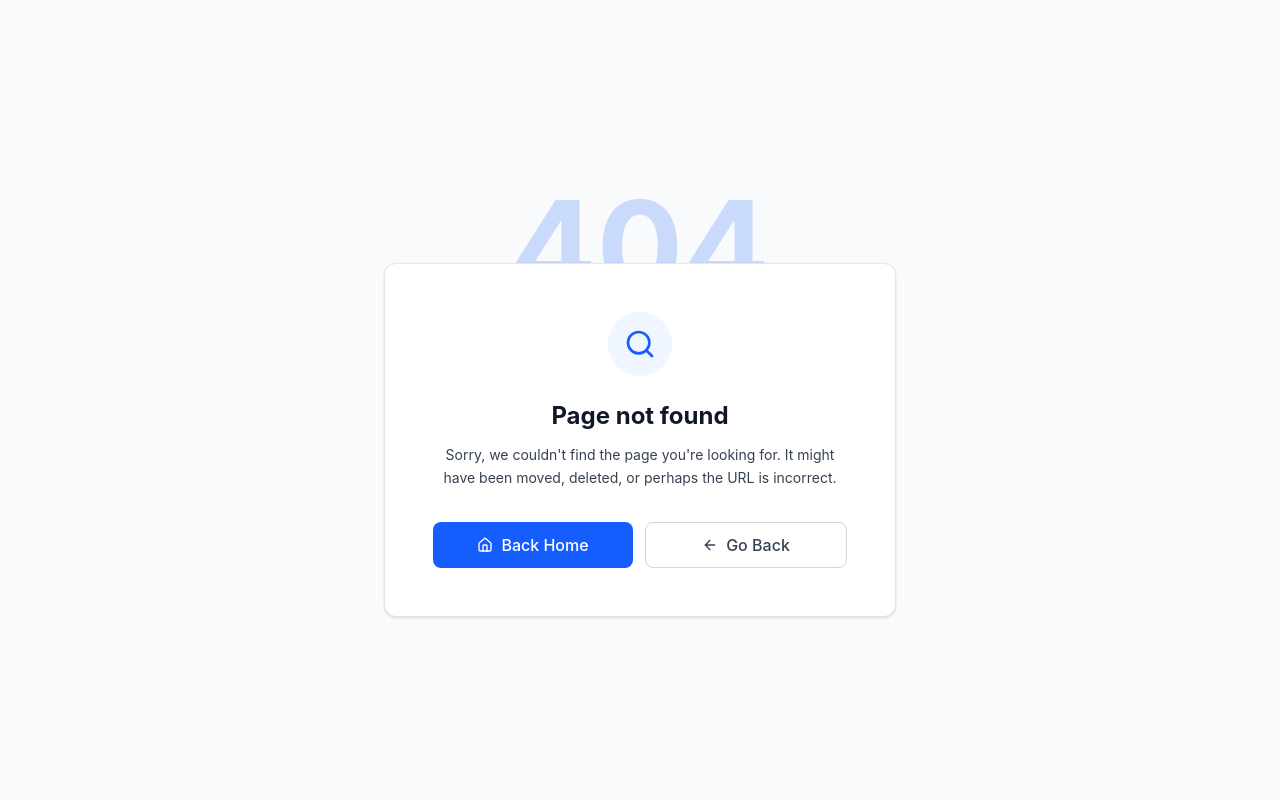
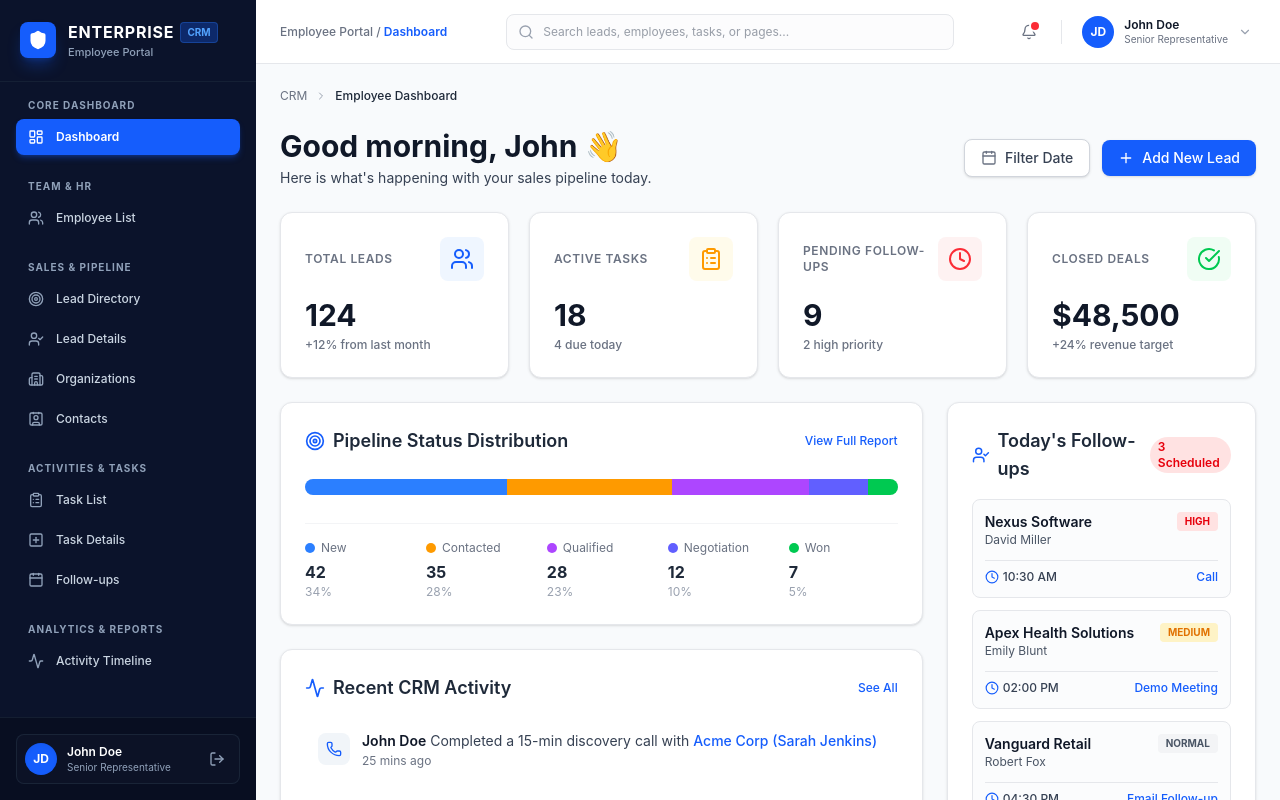
Before and after one commit to gauravjain6065-maker/Frontend, a React (Vite) app: page /employee/dashboard in a window 1280 px wide. Before the commit this address had no page. Shown: the top 800 px of the page. Built offline with nearby package versions, Linux system fonts and the light colour scheme.

Commit message:
fix: Update Employee CRM route prefix to /employee/dashboard and remove duplicate Create Employee sidebar item

```diff
--- a/src/App.jsx
+++ b/src/App.jsx
@@ -128,20 +128,23 @@ export function App() {
         <Route path="/subscription/failed" element={<SubscriptionFailedPage />} />
 
         {/* Convenient Top-Level Direct Aliases */}
-        <Route path="/dashboard" element={<Navigate to="/company-admin/dashboard" replace />} />
-        <Route path="/employees" element={<Navigate to="/company-admin/employees" replace />} />
+        <Route path="/dashboard" element={<Navigate to="/employee/dashboard" replace />} />
+        <Route path="/employees" element={<Navigate to="/employee/employees" replace />} />
         <Route path="/managers" element={<Navigate to="/company-admin/managers" replace />} />
-        <Route path="/leads" element={<Navigate to="/company-admin/leads" replace />} />
-        <Route path="/tasks" element={<Navigate to="/company-admin/tasks" replace />} />
-        <Route path="/organizations" element={<Navigate to="/company-admin/organizations" replace />} />
-        <Route path="/contacts" element={<Navigate to="/company-admin/contacts" replace />} />
+        <Route path="/leads" element={<Navigate to="/employee/leads" replace />} />
+        <Route path="/tasks" element={<Navigate to="/employee/tasks" replace />} />
+        <Route path="/organizations" element={<Navigate to="/employee/organizations" replace />} />
+        <Route path="/contacts" element={<Navigate to="/employee/contacts" replace />} />
 
-        {/* Employee CRM Module Routes */}
-        <Route path="/crm" element={<CrmLayout />}>
+        {/* Legacy /crm/* Redirect to /employee/* */}
+        <Route path="/crm" element={<Navigate to="/employee/dashboard" replace />} />
+        <Route path="/crm/*" element={<Navigate to="/employee/dashboard" replace />} />
+
+        {/* Primary Employee Portal Routes (/employee/*) */}
+        <Route path="/employee" element={<CrmLayout />}>
           <Route index element={<Navigate to="dashboard" replace />} />
           <Route path="dashboard" element={<EmployeeDashboard />} />
-          <Route path="employees" element={<EmployeeDashboard />} />
-          <Route path="employees/create" element={<EmployeeDashboard />} />
+          <Route path="employees" element={<ProfileNotificationsPage />} />
           <Route path="leads" element={<MyLeadsPage />} />
           <Route path="leads/details" element={<LeadDetailsPage />} />
           <Route path="organizations" element={<OrganizationsPage />} />
--- a/src/components/layout/CrmLayout.jsx
+++ b/src/components/layout/CrmLayout.jsx
@@ -4,7 +4,6 @@ import {
   Shield,
   LayoutDashboard,
   Users,
-  UserPlus,
   Target,
   UserCheck,
   Building2,
@@ -29,37 +28,36 @@ const CrmLayout = ({ children }) => {
     {
       group: 'CORE DASHBOARD',
       items: [
-        { name: 'Dashboard', path: '/crm/dashboard', icon: LayoutDashboard }
+        { name: 'Dashboard', path: '/employee/dashboard', icon: LayoutDashboard }
       ]
     },
     {
       group: 'TEAM & HR',
       items: [
-        { name: 'Employee List', path: '/crm/employees', icon: Users },
-        { name: 'Create Employee', path: '/crm/employees/create', icon: UserPlus }
+        { name: 'Employee List', path: '/employee/employees', icon: Users }
       ]
     },
     {
       group: 'SALES & PIPELINE',
       items: [
-        { name: 'Lead Directory', path: '/crm/leads', icon: Target },
-        { name: 'Lead Details', path: '/crm/leads/details', icon: UserCheck },
-        { name: 'Organizations', path: '/crm/organizations', icon: Building2 },
-        { name: 'Contacts', path: '/crm/contacts', icon: Contact }
+        { name: 'Lead Directory', path: '/employee/leads', icon: Target },
+        { name: 'Lead Details', path: '/employee/leads/details', icon: UserCheck },
+        { name: 'Organizations', path: '/employee/organizations', icon: Building2 },
+        { name: 'Contacts', path: '/employee/contacts', icon: Contact }
       ]
     },
     {
       group: 'ACTIVITIES & TASKS',
       items: [
-        { name: 'Task List', path: '/crm/tasks', icon: ClipboardList },
-        { name: 'Task Details', path: '/crm/tasks/details', icon: PlusSquare },
-        { name: 'Follow-ups', path: '/crm/followups', icon: Calendar }
+        { name: 'Task List', path: '/employee/tasks', icon: ClipboardList },
+        { name: 'Task Details', path: '/employee/tasks/details', icon: PlusSquare },
+        { name: 'Follow-ups', path: '/employee/followups', icon: Calendar }
       ]
     },
     {
       group: 'ANALYTICS & REPORTS',
       items: [
-        { name: 'Activity Timeline', path: '/crm/timeline', icon: Activity }
+        { name: 'Activity Timeline', path: '/employee/timeline', icon: Activity }
       ]
     }
   ];
@@ -170,7 +168,7 @@ const CrmLayout = ({ children }) => {
               <Menu className="w-5 h-5" />
             </button>
             <div className="text-xs text-gray-500 font-medium hidden sm:block">
-              Employee Module / <span className="text-blue-600 font-semibold capitalize">{location.pathname.split('/').pop() || 'Dashboard'}</span>
+              Employee Portal / <span className="text-blue-600 font-semibold capitalize">{location.pathname.split('/').pop() || 'Dashboard'}</span>
             </div>
           </div>
 
@@ -195,7 +193,7 @@ const CrmLayout = ({ children }) => {
 
             <div className="h-6 w-[1px] bg-gray-200 mx-1" />
 
-            <Link to="/crm/profile" className="flex items-center gap-2.5 p-1 rounded-lg hover:bg-gray-50 transition cursor-pointer">
+            <Link to="/employee/profile" className="flex items-center gap-2.5 p-1 rounded-lg hover:bg-gray-50 transition cursor-pointer">
               <div className="w-8 h-8 rounded-full bg-blue-600 text-white font-bold text-xs flex items-center justify-center">
                 JD
               </div>
--- a/src/components/layout/Sidebar.jsx
+++ b/src/components/layout/Sidebar.jsx
@@ -67,8 +67,8 @@ export function Sidebar({ collapsed, toggleCollapse, mobileOpen, closeMobile })
   let prefix = '/company-admin';
   if (location.pathname.startsWith('/manager')) {
     prefix = '/manager';
-  } else if (location.pathname.startsWith('/crm')) {
-    prefix = '/crm';
+  } else if (location.pathname.startsWith('/employee') || location.pathname.startsWith('/crm')) {
+    prefix = '/employee';
   }
 
   return (
```
